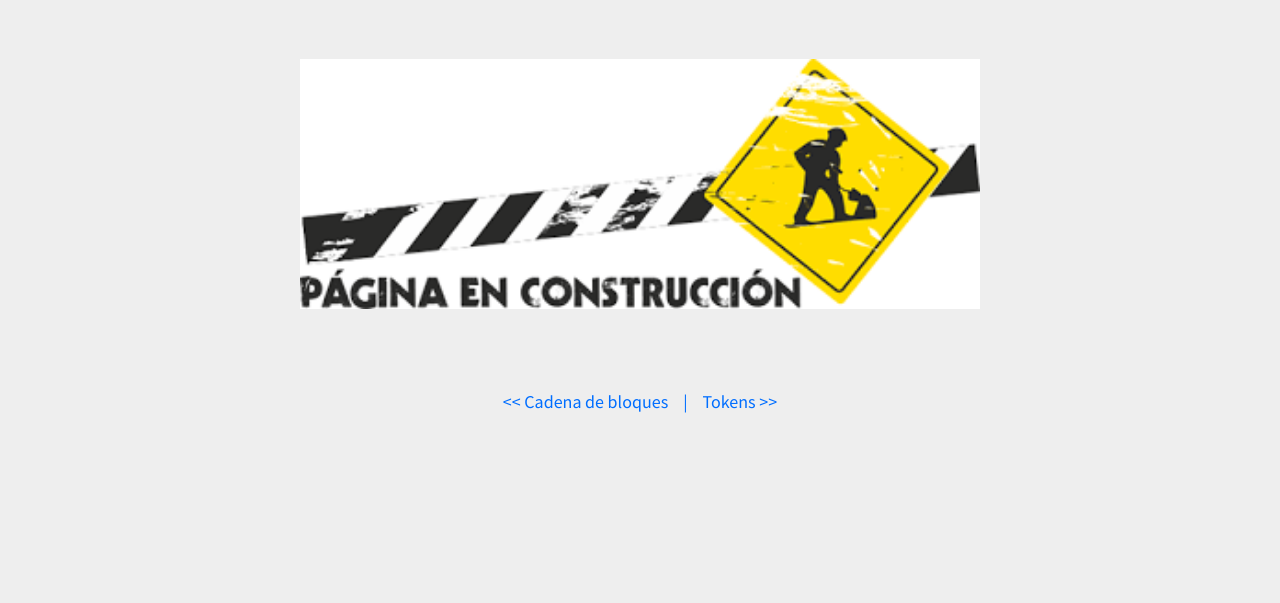
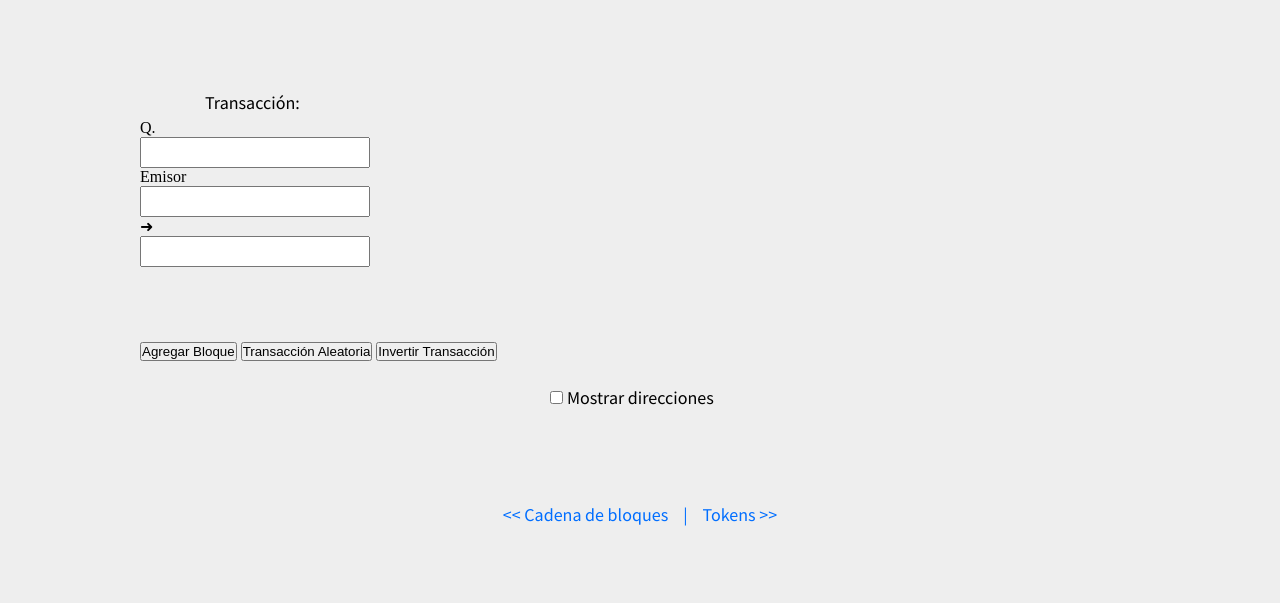
Before and after one commit to Gabriel-Lemus/Simulador-Blockchain, a website: page public/conceptos/distributed.html in a window 1280 px wide. Shown: the part 230-833 px from the top of the page. Before the commit the page ends 800 px from the top, so only its background shows below. Drawn offline with Linux system fonts and the light colour scheme.

Commit message:
Fixed miscelaneous issues

```diff
--- a/public/conceptos/distributed.html
+++ b/public/conceptos/distributed.html
@@ -85,14 +85,27 @@
       </ul>
     </nav>
     <div class="wrapper">
-      <h1 class="text-title">Página de prueba</h1>
+      <h1 class="text-title">Registro distribuido</h1>
       <div class="big-separator"></div>
-      <div class="under-construction" style="text-align: center">
-        <img
-          src="../images/under-construction.png"
-          alt="Sitio bajo construcción."
-          style="height: 250px"
-        />
+      <div id="blockchain-settings">
+        <div class="separator"></div>
+        <div class="separator"></div>
+        <p class="text" style="margin-left: 65px">Transacción:</p>
+        <div style="height: 3px"></div>
+        <div id="currency">Q.</div>
+        <input class="text" id="amount" />
+        <div id="sender-div">Emisor</div>
+        <input class="text" id="sender" />
+        <div id="receiver-div">➜</div>
+        <input class="text" id="receiver" />
+        <div class="big-separator"></div>
+        <button id="add-trx-button" class="enabled">Agregar Bloque</button>
+        <button id="random-trx-button" class="enabled">Transacción Aleatoria</button>
+        <button id="undo-trx-button" class="disabled">Invertir Transacción</button>
+        <div class="separator" style="height: 23px;"></div>
+        <input type="checkbox" id="show-addresses" name="addresses" value="address-bool" style="margin-left: 410px;">
+        <label for="show-addresses" class="text" id="checkbox-label">Mostrar direcciones</label>
+        <div class="separator"></div>
       </div>
       <div class="big-separator"></div>
       <div class="ending-text">
--- a/public/scripts/blockchain.js
+++ b/public/scripts/blockchain.js
@@ -1,5 +1,9 @@
 let SHA256 = require('crypto-js/sha256');
 let NodeRSA = require('node-rsa');
+
+window.sha256 = function (data) {
+  return SHA256(data).toString();
+};
 
 class Transaction {
   constructor(sender, senderAddress, receiver, receiverAddress, amount) {
```
Also changed, not shown: public/dist/blockchain.js.
